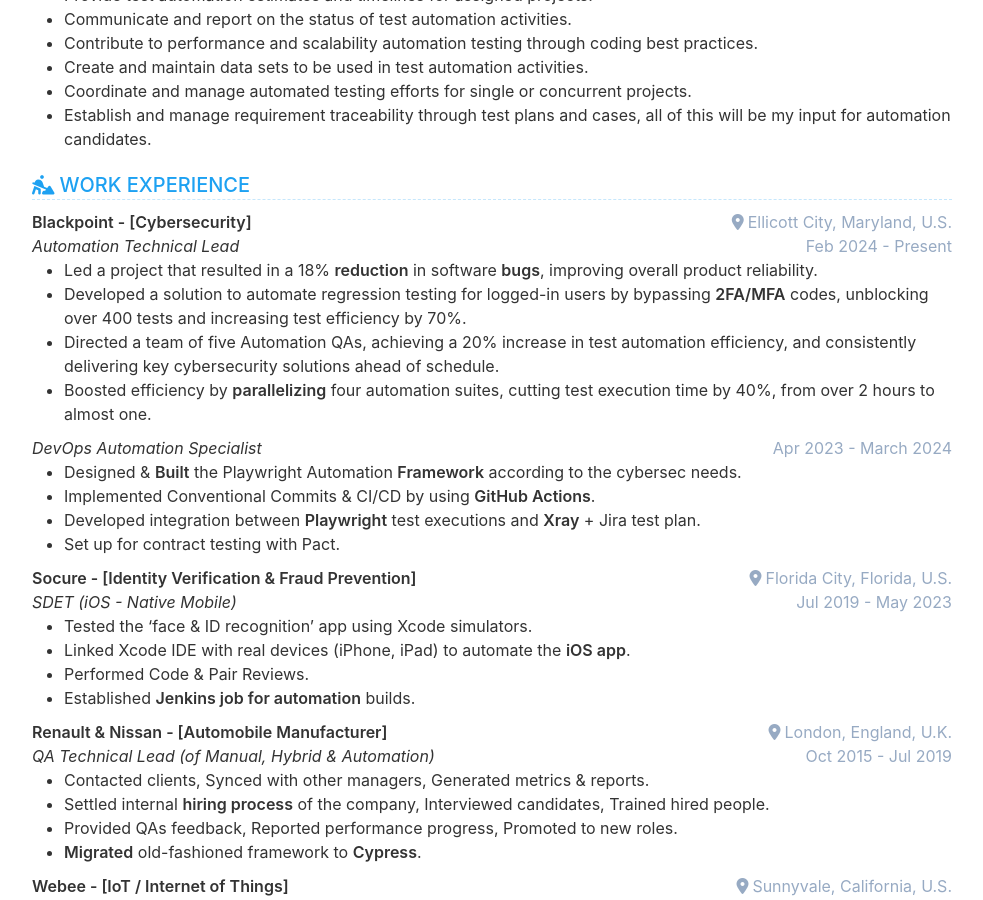
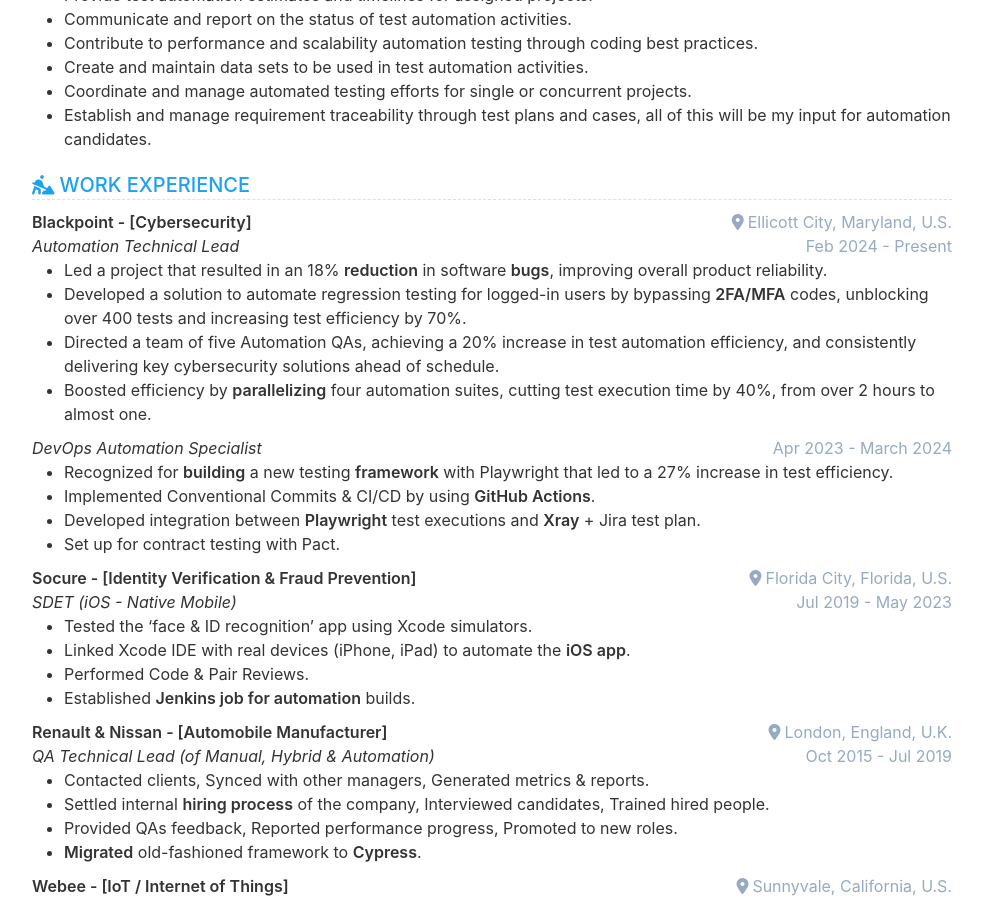
Before and after one commit to cvera08/full-resume, a Jekyll site: the page built from index.html, in a window 1280 px wide and 900 px high, scrolled down 1723 px. Shown: the whole window, without its empty margins (148-1131 px from the left). Built offline with Jekyll 4.4.1, drawn with Linux system fonts in a browser that asks for light colours.

Commit message:
feat(bpc devops): recognized

```diff
--- a/_data/data.yml
+++ b/_data/data.yml
@@ -122,7 +122,7 @@ experience:
       role: Automation Technical Lead
       location: Ellicott City, Maryland, U.S.
       description: |
-        - Led a project that resulted in a 18% **reduction** in software **bugs**, improving overall product reliability.
+        - Led a project that resulted in an 18% **reduction** in software **bugs**, improving overall product reliability.
         - Developed a solution to automate regression testing for logged-in users by bypassing **2FA/MFA** codes, unblocking over 400 tests and increasing test efficiency by 70%.
         - Directed a team of five Automation QAs, achieving a 20% increase in test automation efficiency, and consistently delivering key cybersecurity solutions ahead of schedule.
         - Boosted efficiency by **parallelizing** four automation suites, cutting test execution time by 40%, from over 2 hours to almost one.
@@ -133,7 +133,7 @@ experience:
       role: DevOps Automation Specialist
       location: Ellicott City, Maryland, U.S.
       description: |
-        - Designed & **Built** the Playwright Automation **Framework** according to the cybersec needs.
+        - Recognized for **building** a new testing **framework** with Playwright that led to a 27% increase in test efficiency.
         - Implemented Conventional Commits & CI/CD by using **GitHub Actions**.
         - Developed integration between **Playwright** test executions and **Xray** + Jira test plan.
         - Set up for contract testing with Pact.
```
